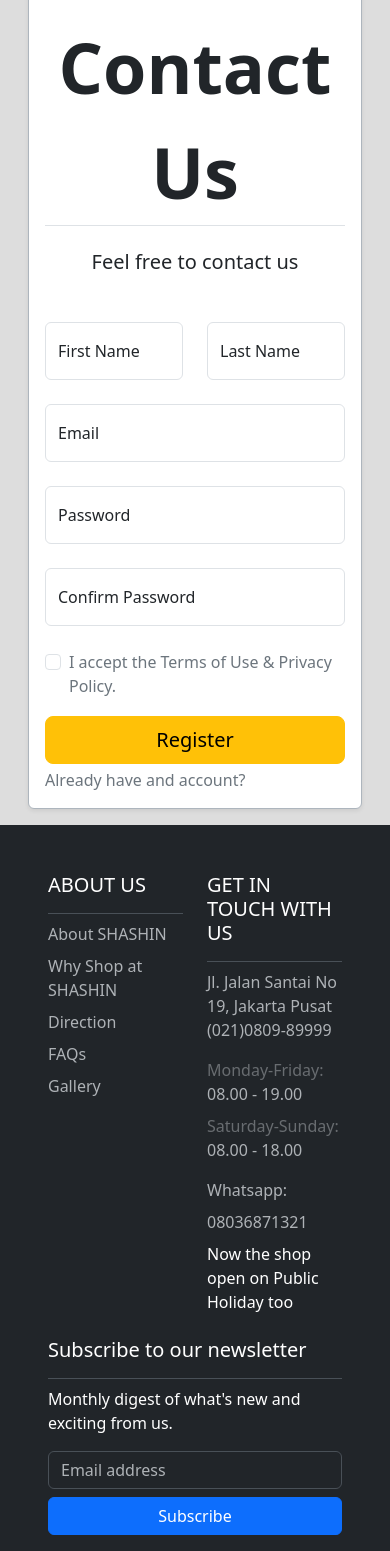
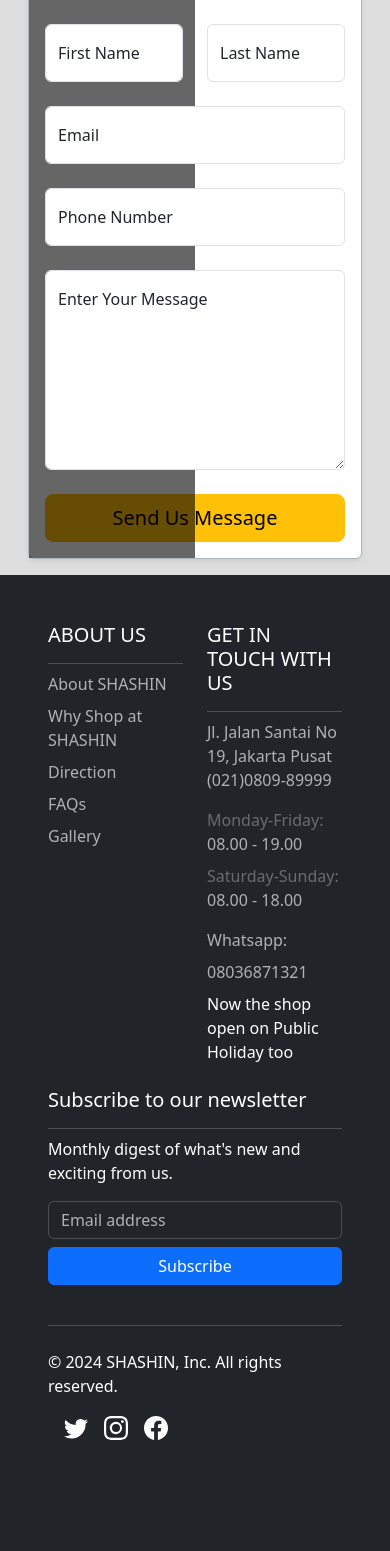
Before and after one commit to ysmnababan/shashin, a PHP site: page /contact_us.php in a window 390 px wide. Shown: the part 866-2417 px from the top of the page. After the commit the page ends 2306 px from the top, so only its background shows below. Run offline with PHP 8.4, Linux system fonts and the light colour scheme.

Commit message:
feat contact_us.php: styling for contact_us.php

```diff
--- a/asset/css/style.css
+++ b/asset/css/style.css
@@ -35,3 +35,30 @@
   z-index: -1; */
   display: none;
 }
+
+/* Ensure the image fills the left half of the card */
+.card-img-half {
+  width: 100%;
+  height: auto;
+  position: relative; /* Make the image container relatively positioned */
+}
+
+/* Style for the semi-transparent overlay */
+.overlay {
+  position: absolute;
+  top: 0;
+  left: 0;
+  width: 50%;
+  height: 100%;
+  background-color: rgba(0, 0, 0, 0.6); /* Semi-transparent black color */
+}
+
+/* Style for the text on top of the image */
+.contact-us-text {
+  position: absolute;
+  font-size: 20px;
+  top: 35%;
+  margin-left: 10%;
+  color: white; /* Set text color */
+  text-shadow: 2px 2px 4px rgba(0, 0, 0, 0.5); /* Add text shadow */
+}
--- a/contact_us.php
+++ b/contact_us.php
@@ -200,14 +200,31 @@ if (isset($_SESSION['fname'])) {
     </header>
 
     <main>
-        <section class="p-3 p-md-4 p-xl-5" style="background-color: #ddd;">
+        <section class="p-3 p-md-4 p-xl-5 mt-1" style="background-color: #ddd;">
             <div class="container">
                 <div class="row justify-content-center">
                     <div class="col-12 col-xxl-11 ">
                         <div class="card border-dark-subtle shadow-sm">
                             <div class="row g-0">
-                                <div class="col-12 col-md-6 overflow-hidden">
-                                    <img class="rounded-start object-fit-cover" style="height: 800px;" loading="lazy" src="./asset/images/side_register.JPG" alt="Register">
+                                <div class="col-12 col-md-6">
+                                    <img class="card-img rounded-start card-img-half" loading="lazy" src="./asset/images/contact_us.JPG" alt="Register">
+                                    <div class="overlay"></div>
+
+                                    <div class="contact-us-text">
+                                        <h3 class="border-bottom pb-3">GET IN TOUCH WITH US</h3>
+                                        <p class="">
+                                            Jl. Jalan Santai No 19, Jakarta Pusat
+                                            <br>
+                                            (021)0809-89999
+                                            <br>
+                                        </p>
+                                        <ul class="nav flex-column">
+                                            <li class="nav-item mb-2 "><span class='opacity-50'> Monday-Friday:</span> 08.00 - 19.00</li>
+                                            <li class="nav-item mb-2 "><span class='opacity-50'> Saturday-Sunday:</span> 08.00 - 18.00</li>
+                                            <li class="nav-item mb-2 mt-2">Whatsapp:</li>
+                                            <li class="nav-item mb-2 ">08036871321</li>
+                                        </ul>
+                                    </div>
                                 </div>
                                 <div class="col-12 col-md-6 d-flex align-items-center justify-content-center">
                                     <div class="col-12">
@@ -216,7 +233,6 @@ if (isset($_SESSION['fname'])) {
                                                 <div class="col-12">
                                                     <div class="mb-5">
                                                         <div class="border-bottom w-100 text-center mb-4" style="font-size:70px;">
-                                                            <!-- <img src="./asset/images/shashin_icon.png" alt="Logo" width="60" class="mb-3"> -->
                                                             <strong>Contact Us</strong>
                                                         </div>
                                                         <h5 class="text-center">Feel free to contact us</h5>
@@ -224,7 +240,6 @@ if (isset($_SESSION['fname'])) {
                                                 </div>
                                             </div>
                                             <form method="POST" id="myForm">
-
                                                 <div class="row gy-3 overflow-hidden">
                                                     <div class="col-12">
                                                         <div class="row">
@@ -240,47 +255,29 @@ if (isset($_SESSION['fname'])) {
                                                     </div>
                                                     <div class="col-12">
                                                         <div class="form-floating mb-2">
-                                                            <input type="email" class="form-control" name="email" id="email" value="<?php echo isset($_POST['email']) ? htmlspecialchars($_POST['email']) : ''; ?>" placeholder="Email" required>
+                                                            <input type="email" class="form-control" name="email" id="email" value="" placeholder="Email" required>
                                                             <label for="email" class="form-label">Email</label>
-                                                            <div class="error_msg" id="email_error" style="display: <?php echo isset($emailError) && $emailError ? 'inline' : 'none'; ?>">Email already used!</div>
                                                         </div>
                                                     </div>
                                                     <div class="col-12">
                                                         <div class="form-floating mb-2">
-                                                            <input type="password" class="form-control" name="password" id="password" value="" placeholder="Password" minlength='3' required>
-                                                            <label for="password" class="form-label">Password</label>
+                                                            <input type="tel" class="form-control" name="phoneNumber" id="phoneNumber" value="" placeholder="Phone Number" pattern="[0-9]{3}-[0-9]{2}-[0-9]{3}" required>
+                                                            <label for="phoneNumber" class="form-label">Phone Number</label>
                                                         </div>
                                                     </div>
                                                     <div class="col-12">
                                                         <div class="form-floating mb-2">
-                                                            <input type="password" class="form-control" name="password_conf" id="password_conf" value="" placeholder="Confirm Password" required>
-                                                            <label for="password_conf" class="form-label">Confirm Password</label>
-                                                            <div class="error_msg" id="pwd_error" style="display: <?php echo isset($pwdError) && $pwdError ? 'inline' : 'none'; ?>">Password does not match!</div>
-                                                        </div>
-                                                    </div>
-                                                    <div class="col-12">
-                                                        <div class="form-check">
-                                                            <input class="form-check-input" type="checkbox" value="" name="remember_me" id="remember_me" required>
-                                                            <label class="form-check-label text-secondary" for="remember_me">
-                                                                I accept the Terms of Use & Privacy Policy.
-                                                            </label>
+                                                            <textarea rows="5" class="form-control" style="height: 200px;" name="message" id="message" value="" placeholder="Message" required></textarea>
+                                                            <label for="message" class="form-label">Enter Your Message</label>
                                                         </div>
                                                     </div>
                                                     <div class="col-12">
                                                         <div class="d-grid">
-                                                            <button class="btn btn-warning btn-lg" type="submit" name="register">Register</button>
+                                                            <button class="btn btn-warning btn-lg" type="submit" name="register">Send Us Message</button>
                                                         </div>
                                                     </div>
                                                 </div>
                                             </form>
-                                            <div class="row">
-                                                <div class="col-12">
-                                                    <div class="d-flex gap-2 gap-md-4 flex-column flex-md-row justify-content-md-center mt-1">
-                                                        <a href="./login.php" class="link-secondary text-decoration-none">Already have and account?</a>
-                                                        <!-- <a href="#!" class="link-secondary text-decoration-none">Forgot password</a> -->
-                                                    </div>
-                                                </div>
-                                            </div>
                                         </div>
                                     </div>
                                 </div>
```
Also changed, not shown: asset/images/contact_us.jpg (added).
